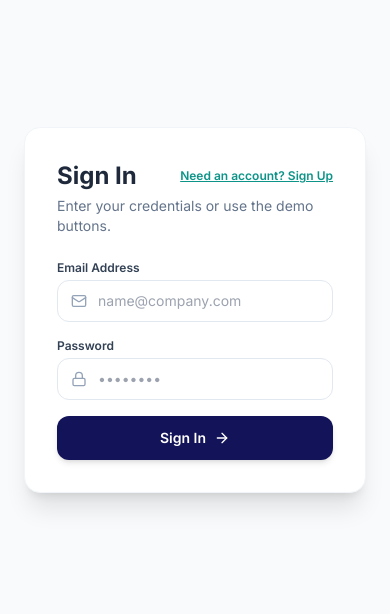
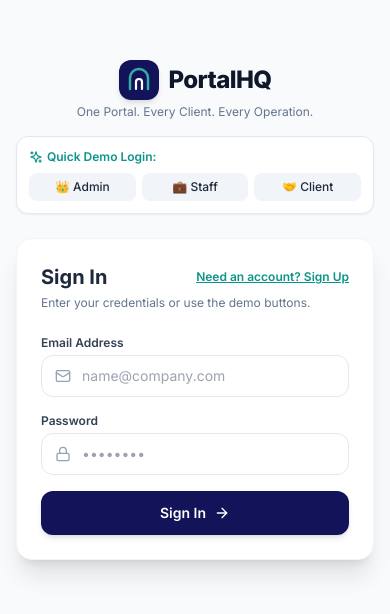
Before and after one commit to BadhonKumarRoy/PortalHQ, a React (Vite) app in the folder frontend/: page /login in a window 390 px wide. Shown: the part 112-726 px from the top of the page. Built offline with nearby package versions, Linux system fonts and the light colour scheme; no server answers.

Commit message:
style: optimize mobile responsive layout and add mobile demo login buttons

```diff
--- a/frontend/src/pages/auth/Login.jsx
+++ b/frontend/src/pages/auth/Login.jsx
@@ -154,12 +154,57 @@ export default function Login() {
       </div>
 
       {/* ---- RIGHT SIDE: Form ---- */}
-      <div className="flex-1 flex items-center justify-center p-6 bg-slate-50">
+      <div className="flex-1 flex flex-col justify-center items-center p-4 sm:p-6 bg-slate-50 min-h-screen">
         <div className="w-full max-w-md">
-          <div className="bg-white rounded-2xl shadow-xl border border-slate-100 p-8">
+          {/* Mobile brand header (visible on phone screens) */}
+          <div className="flex flex-col items-center mb-6 lg:hidden">
+            <div className="flex items-center gap-2.5">
+              <img
+                src="/logo.png"
+                alt="PortalHQ Logo"
+                className="w-10 h-10 rounded-xl object-contain shadow-md"
+              />
+              <span className="font-extrabold text-2xl text-slate-900 tracking-tight">PortalHQ</span>
+            </div>
+            <p className="text-xs text-slate-500 mt-1">One Portal. Every Client. Every Operation.</p>
+
+            {/* Mobile 1-Click Demo Buttons */}
+            <div className="w-full mt-4 p-3 bg-white rounded-xl border border-slate-200 shadow-sm">
+              <div className="flex items-center justify-between text-xs font-semibold text-slate-700 mb-2">
+                <span className="flex items-center gap-1 text-teal-600">
+                  <Sparkles size={14} /> Quick Demo Login:
+                </span>
+              </div>
+              <div className="grid grid-cols-3 gap-1.5">
+                <button
+                  type="button"
+                  onClick={() => handleQuickFill('admin@portalhq.com', 'admin123')}
+                  className="py-1.5 px-2 bg-slate-100 hover:bg-slate-200 text-slate-800 text-xs font-medium rounded-lg text-center transition"
+                >
+                  👑 Admin
+                </button>
+                <button
+                  type="button"
+                  onClick={() => handleQuickFill('employee@portalhq.com', 'emp123')}
+                  className="py-1.5 px-2 bg-slate-100 hover:bg-slate-200 text-slate-800 text-xs font-medium rounded-lg text-center transition"
+                >
+                  💼 Staff
+                </button>
+                <button
+                  type="button"
+                  onClick={() => handleQuickFill('client@portalhq.com', 'client123')}
+                  className="py-1.5 px-2 bg-slate-100 hover:bg-slate-200 text-slate-800 text-xs font-medium rounded-lg text-center transition"
+                >
+                  🤝 Client
+                </button>
+              </div>
+            </div>
+          </div>
+
+          <div className="bg-white rounded-2xl shadow-xl border border-slate-100 p-6 sm:p-8">
             <div className="mb-6">
               <div className="flex justify-between items-center">
-                <h2 className="text-2xl font-bold text-slate-800">
+                <h2 className="text-xl sm:text-2xl font-bold text-slate-800">
                   {isSignUp ? 'Create an Account' : 'Sign In'}
                 </h2>
                 <button
@@ -170,7 +215,7 @@ export default function Login() {
                   {isSignUp ? 'Already have an account?' : 'Need an account? Sign Up'}
                 </button>
               </div>
-              <p className="text-slate-500 text-sm mt-1">
+              <p className="text-slate-500 text-xs sm:text-sm mt-1">
                 {isSignUp
                   ? 'Sign up to explore the PortalHQ workspace.'
                   : 'Enter your credentials or use the demo buttons.'}
```
